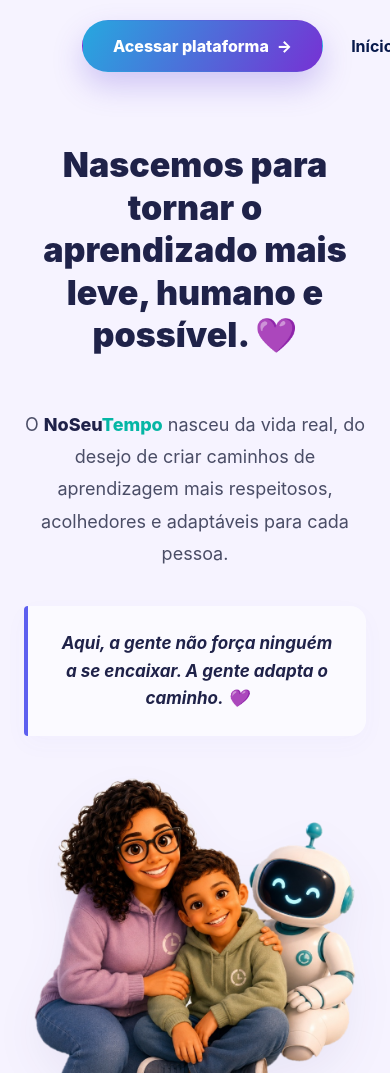
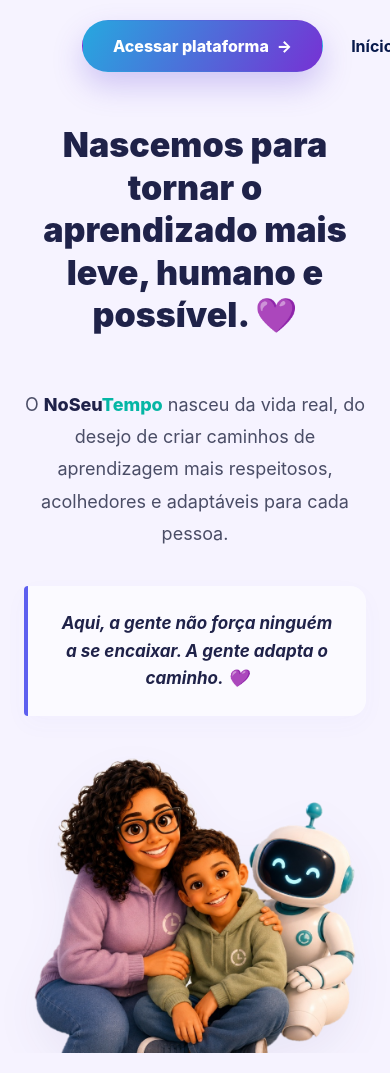
Before and after one commit to mlpaz01/noseutempo-home, a plain HTML site: page sobrenos.html in a window 390 px wide. Shown: the top 1073 px of the page. Drawn offline with Linux system fonts and the light colour scheme.

Commit message:
Ajusta topo da pagina sobre nos

```diff
--- a/sobrenos.html
+++ b/sobrenos.html
@@ -563,7 +563,7 @@
 
       .secao-historia-topo {
         width: 100%;
-        padding: 80px 4% 24px;
+        padding: 42px 4% 24px;
         overflow: hidden;
         background: transparent;
       }
@@ -1008,7 +1008,7 @@
 
         .secao-historia-topo {
           min-height: auto;
-          padding: 52px 24px 0;
+          padding: 32px 24px 0;
         }
 
         .grid-historia-topo {
```
